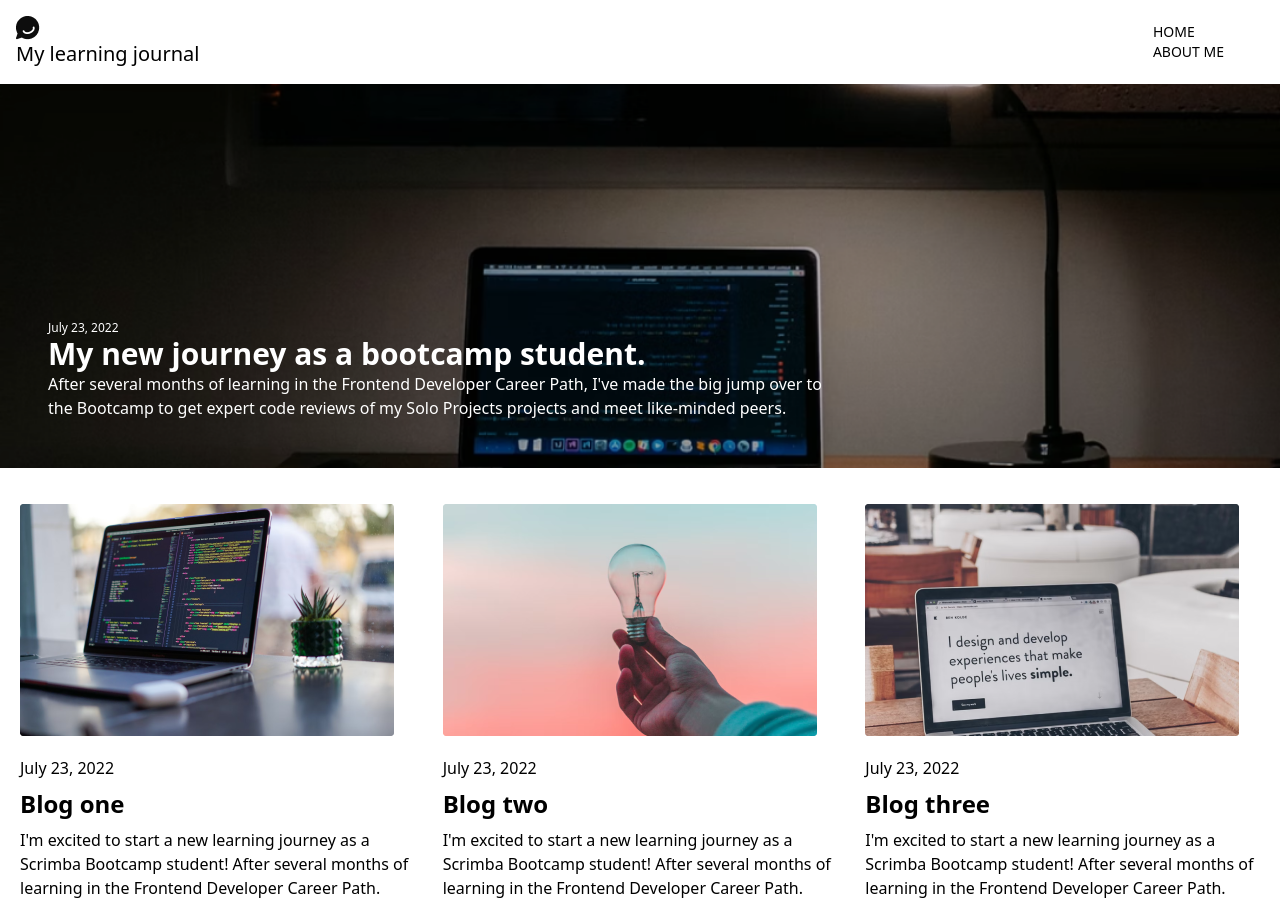
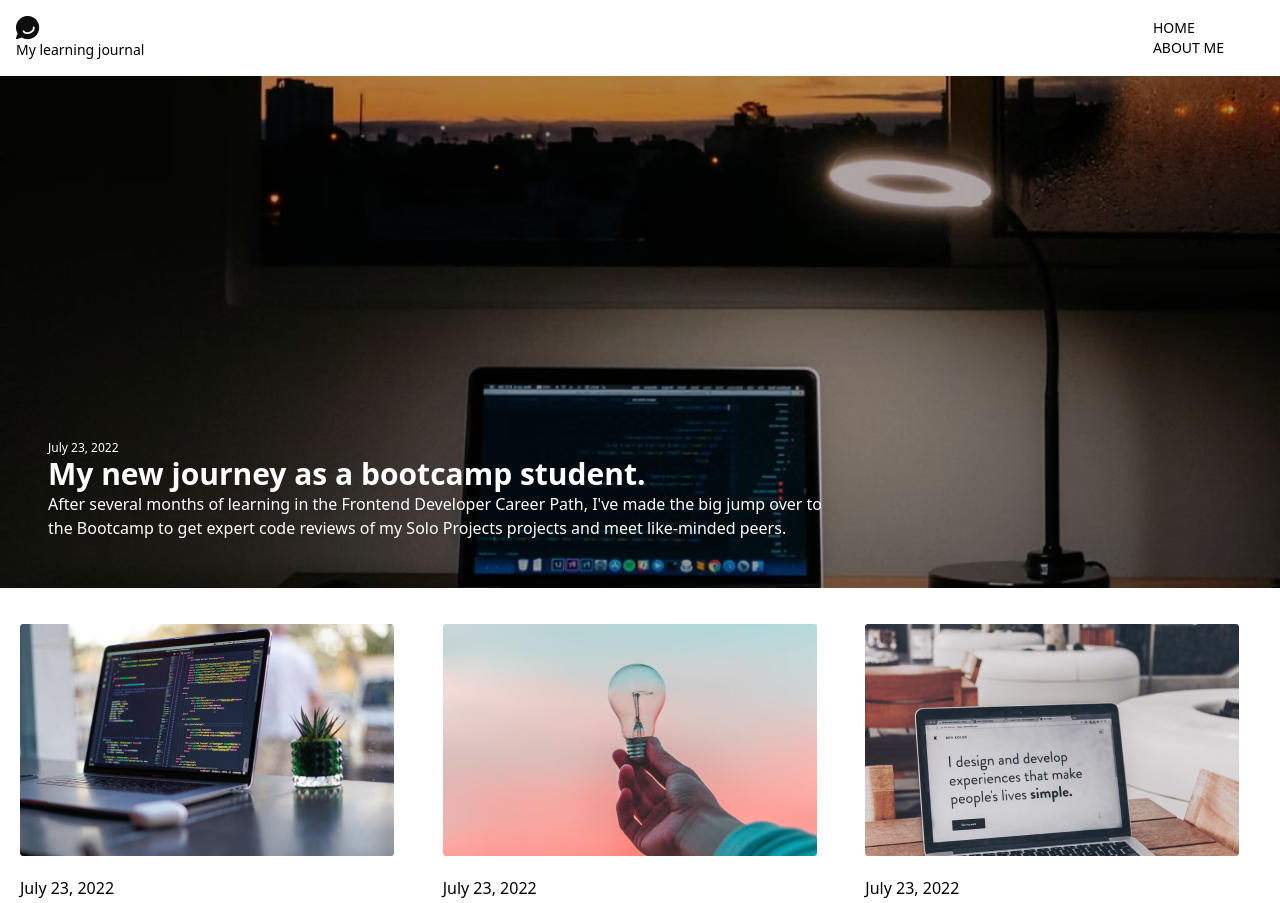
Before and after one commit to kebin20/learning-journal, a website: page index.html in a window 1280 px wide. Shown: the top 903 px of the page. Drawn offline with nearby package versions, Linux system fonts and the light colour scheme.

Commit message:
Managed to get tailwind to work properly

```diff
--- /dev/null
+++ b/css/index.css
@@ -0,0 +1,18 @@
+.view-more, a {
+    cursor: pointer;
+  }
+
+  .blog-featured {
+    background: url('../images/article-image-hero.png');
+    background-repeat: no-repeat;
+    background-size: 100%;
+  }
+
+  @media (min-width: 1024px) {
+    .blog-featured {
+      background: url('../images/blog-image-hero.png');
+      background-repeat: no-repeat;
+      background-position: bottom;
+      background-size: 100%;
+    }
+  }
--- a/index.html
+++ b/index.html
@@ -5,8 +5,9 @@
   <meta charset="UTF-8" />
   <meta http-equiv="X-UA-Compatible" content="IE=edge" />
   <meta name="viewport" content="width=device-width, initial-scale=1.0" />
-  <script src="https://cdn.tailwindcss.com"></script>
+  <!-- <script src="https://cdn.tailwindcss.com"></script> -->
   <link href="css/main.css" rel="stylesheet" />
+  <link rel="stylesheet" href="./css/index.css">
   <title>My Learning Journal Blog</title>
 </head>
 
@@ -16,7 +17,7 @@
     <div class="flex items-center content-center justify-between">
       <div class="flex-row items-center gap-1.5">
         <img src="./images/image 17.png" alt="some image" class="title-icon" />
-        <h3 class="title text-xl">My learning journal</h3>
+        <h3 class="title">My learning journal</h3>
       </div>
       <ul class="flex-row uppercase gap-4 lg:mr-10 lg:gap-8 md:mr-10">
         <li><a href="./index.html">Home</a></li>
@@ -25,7 +26,7 @@
     </div>
   </nav>
 
-  <header class="blog-featured flex flex-col justify-end h-full p-8 text-white lg:p-12 lg:h-96">
+  <header class="blog-featured flex flex-col justify-end h-full p-8 text-white lg:p-12 lg:h-128">
     <p class="date text-xs">July 23, 2022</p>
     <h2 class="blog-featured-title text-3xl font-bold">
       <a href="featuredblog.html">My new journey as a bootcamp student.</a>
--- a/tailwind.config.js
+++ b/tailwind.config.js
@@ -3,12 +3,16 @@ module.exports = {
   content: ["./*.html"],
   theme: {
     screens: {
-      sm: '480px',
-      md: '768px',
-      lg:'976px',
-      xl: '1440px'
+      sm: "480px",
+      md: "768px",
+      lg: "976px",
+      xl: "1440px",
     },
-    extend: {},
+    extend: {
+      height: {
+        128: "32rem",
+      },
+    },
   },
   plugins: [],
 };
```
Also changed, not shown: featuredblog.html (+4 -3 lines), css/main.css.
